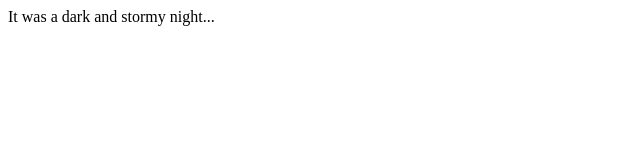
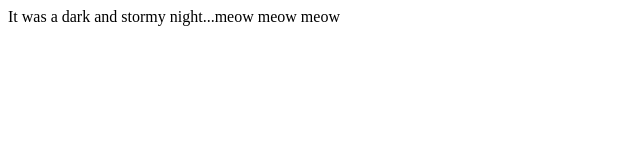
Before and after one commit to Scip5/fireside-stories, a plain HTML site: page index.html in a window 1280 px wide. Shown: the whole page, without its empty margins (0-640 px from the left). Drawn offline with Linux system fonts and the light colour scheme.

Commit message:
added second line of story

```diff
--- a/index.html
+++ b/index.html
@@ -1,5 +1,6 @@
 <html>
   <body>
-    <p>It was a dark and stormy night...</p>
+    <p>It was a dark and stormy night...meow meow meow
+    </p>
   </body>
 </html>
```
